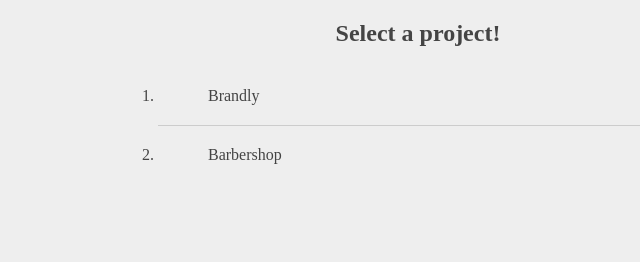
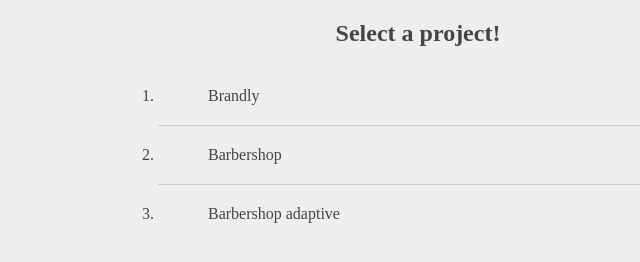
Before and after one commit to artiomsinigur/artiomsinigur.github.io, a plain HTML site: page index.html in a window 1280 px wide. Shown: the whole page, without its empty margins (222-862 px from the left). Drawn offline with Linux system fonts and the light colour scheme.

Commit message:
added .gitignore and new line nav

```diff
--- a/index.html
+++ b/index.html
@@ -10,6 +10,7 @@
 		<ol>
 			<li><a href="/brandly" target="_blank">Brandly</a></li>
 			<li><a href="/barbershop" target="_blank">Barbershop</a></li>
+			<li><a href="/barbershop-adaptive" target="_blank">Barbershop adaptive</a></li>
 		</ol>
 	</section>
 </body>
```
Also changed, not shown: 1 other file.
